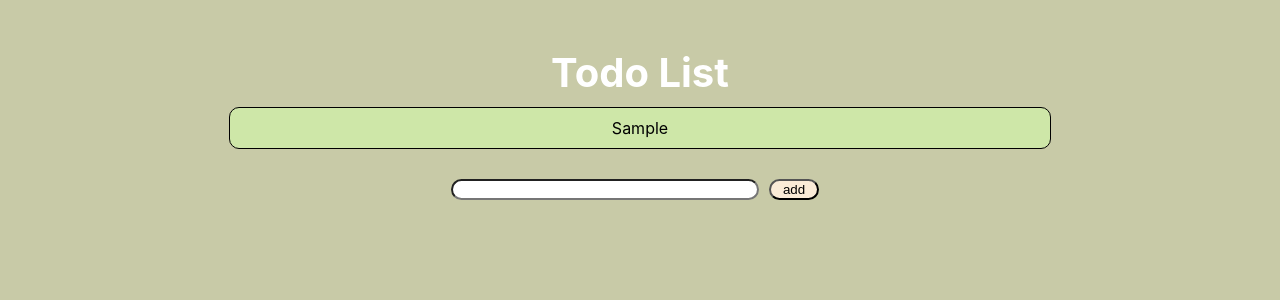
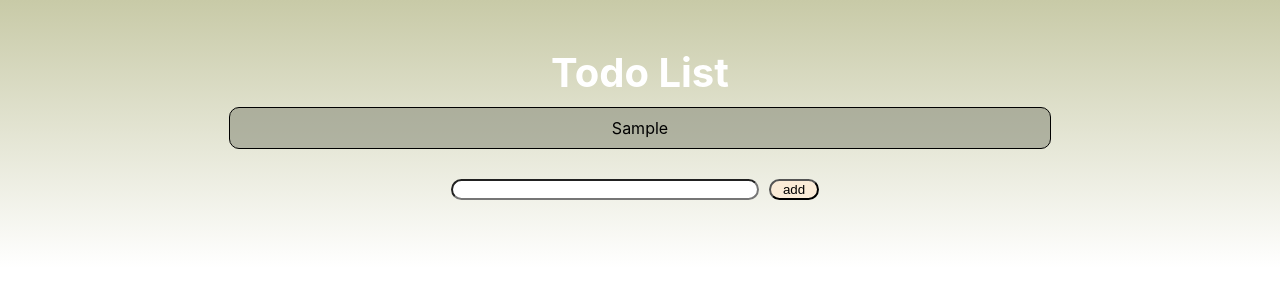
Before and after one commit to M-Loyola/react-toDoList, a React (Create React App) app: page / in a window 1280 px wide. Both pictures are taken after typing "Sample" into the empty fields and a click on the button "add". Shown: the top 300 px of the page. Built offline with nearby package versions, Linux system fonts and the light colour scheme.

Commit message:
feat: modify css to gradient

```diff
--- a/src/App.css
+++ b/src/App.css
@@ -3,19 +3,16 @@
   display: flex;
   justify-content: center;
   align-items: center;
-}
-
-body {
-  background-color: rgb(200, 202, 167);
+  background: linear-gradient(to bottom, rgb(200, 202, 167), #ffffff)
 }
 
 .todoItem {
   border: 1px solid black;
   border-radius: 10px;
+  background-color: rgba(137, 141, 123, 0.572);
   padding: 10px;
   width: 800px;
   margin-bottom: 10px;
-  background-color: rgb(206, 231, 168);
 }
 
 .todoGroup {
@@ -33,7 +30,6 @@ body {
 }
 
 .todoList {
-  background-color: rgb(200, 202, 167);
   padding: 3em;
 }
 
@@ -52,10 +48,3 @@ button.submitInput {
   width: 50px;
   border-radius: 40px;
 }
-
-button.submitInput :hover{
-  background-color: rgb(163, 132, 92);
-  margin: 10px;
-  width: 50px;
-  border-radius: 40px;
-}
```
